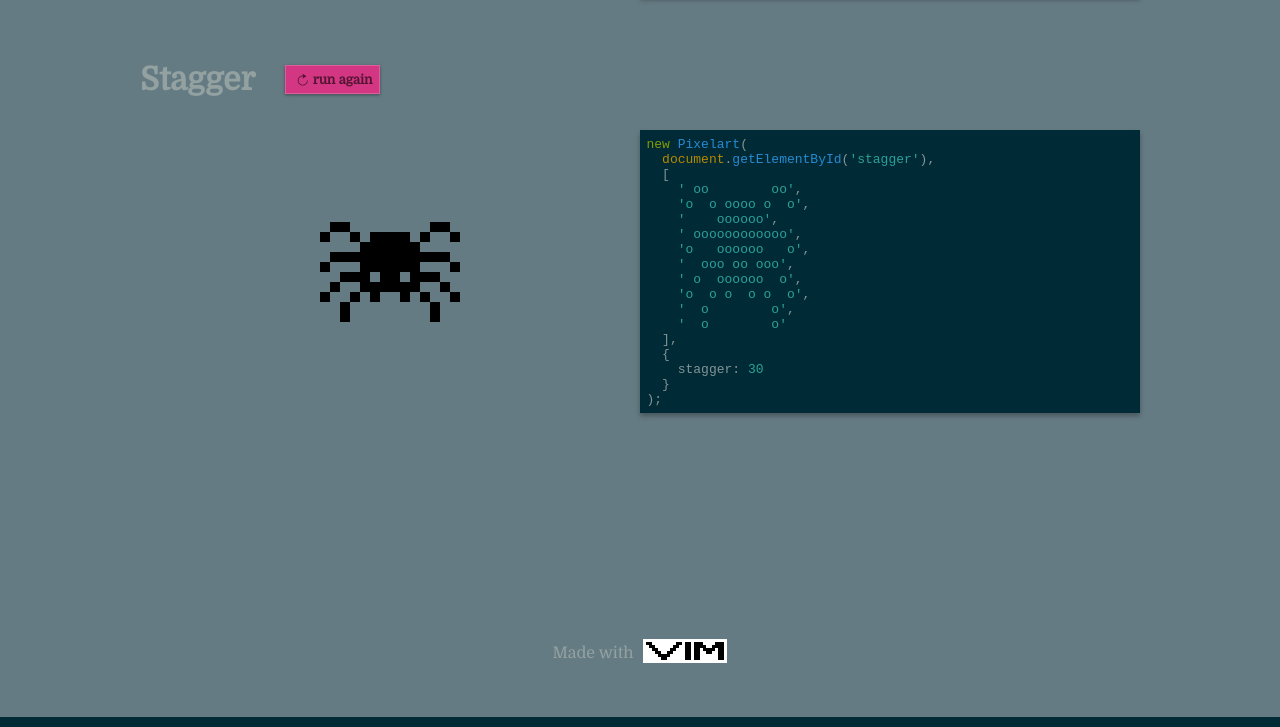
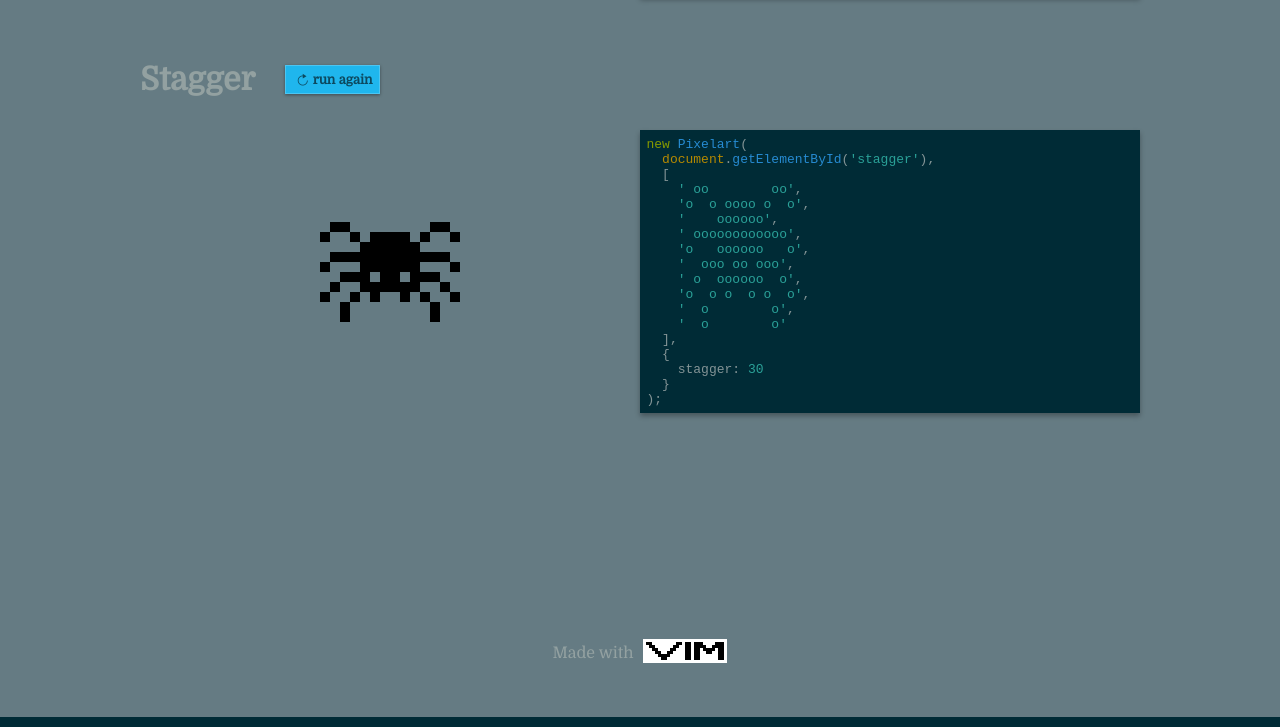
Before and after one commit to meriadec/PixelartJS, a website: page demo/index.html in a window 1280 px wide. Shown: the part 1572-2299 px from the top of the page. Drawn offline with nearby package versions, Linux system fonts and the light colour scheme.

Commit message:
docs(demo): changed button color to something less agressive

```diff
--- a/demo/demo.css
+++ b/demo/demo.css
@@ -113,7 +113,7 @@ body {
 
 .nice-btn {
   font: inherit;
-  background: #d33682;
+  background: #1fb6ed;
   color: rgba(0,0,0,.6);
   border: 1px solid rgba(255,255,255,.2);
   padding: .25em .5em;
@@ -127,7 +127,7 @@ body {
 }
 
 .nice-btn:hover {
-  background: #e33682;
+  background: #26c5ff;
 }
 
 .nice-btn i {
```
